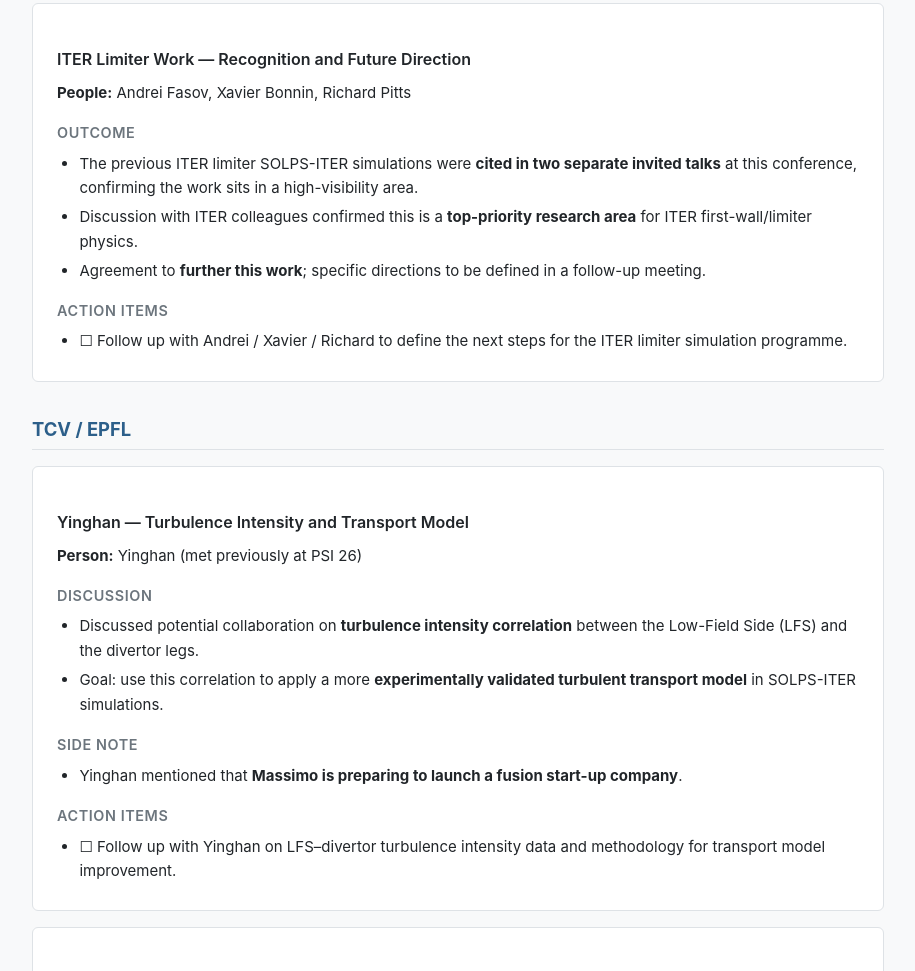
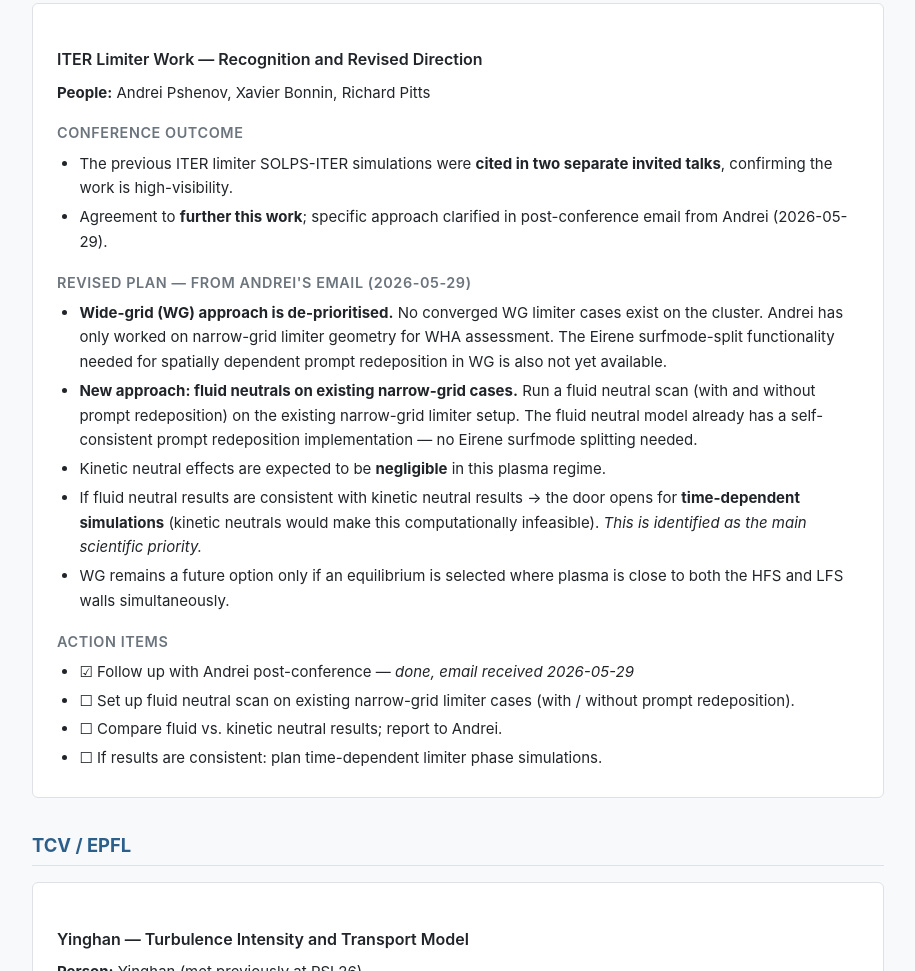
Before and after one commit to zhangyanjiespms/PSI-27, a plain HTML site: page discussions/2026-05-29_discussions.html in a window 1280 px wide. Shown: the part 380-1351 px from the top of the page, without its empty margins (182-1097 px from the left). Drawn offline with Linux system fonts and the light colour scheme.

Commit message:
Update ITER limiter: revised approach from Andrei (fluid neutrals, narrow grid)

```diff
--- a/discussions/2026-05-29_discussions.html
+++ b/discussions/2026-05-29_discussions.html
@@ -30,17 +30,27 @@
   <!-- ============================================================ -->
 
   <div class="card">
-    <h3>ITER Limiter Work — Recognition and Future Direction</h3>
-    <p><strong>People:</strong> Andrei Fasov, Xavier Bonnin, Richard Pitts</p>
-    <h4>Outcome</h4>
+    <h3>ITER Limiter Work — Recognition and Revised Direction</h3>
+    <p><strong>People:</strong> Andrei Pshenov, Xavier Bonnin, Richard Pitts</p>
+    <h4>Conference outcome</h4>
     <ul>
-      <li>The previous ITER limiter SOLPS-ITER simulations were <strong>cited in two separate invited talks</strong> at this conference, confirming the work sits in a high-visibility area.</li>
-      <li>Discussion with ITER colleagues confirmed this is a <strong>top-priority research area</strong> for ITER first-wall/limiter physics.</li>
-      <li>Agreement to <strong>further this work</strong>; specific directions to be defined in a follow-up meeting.</li>
+      <li>The previous ITER limiter SOLPS-ITER simulations were <strong>cited in two separate invited talks</strong>, confirming the work is high-visibility.</li>
+      <li>Agreement to <strong>further this work</strong>; specific approach clarified in post-conference email from Andrei (2026-05-29).</li>
+    </ul>
+    <h4>Revised plan — from Andrei's email (2026-05-29)</h4>
+    <ul>
+      <li><strong>Wide-grid (WG) approach is de-prioritised.</strong> No converged WG limiter cases exist on the cluster. Andrei has only worked on narrow-grid limiter geometry for WHA assessment. The Eirene surfmode-split functionality needed for spatially dependent prompt redeposition in WG is also not yet available.</li>
+      <li><strong>New approach: fluid neutrals on existing narrow-grid cases.</strong> Run a fluid neutral scan (with and without prompt redeposition) on the existing narrow-grid limiter setup. The fluid neutral model already has a self-consistent prompt redeposition implementation — no Eirene surfmode splitting needed.</li>
+      <li>Kinetic neutral effects are expected to be <strong>negligible</strong> in this plasma regime.</li>
+      <li>If fluid neutral results are consistent with kinetic neutral results → the door opens for <strong>time-dependent simulations</strong> (kinetic neutrals would make this computationally infeasible). <em>This is identified as the main scientific priority.</em></li>
+      <li>WG remains a future option only if an equilibrium is selected where plasma is close to both the HFS and LFS walls simultaneously.</li>
     </ul>
     <h4>Action items</h4>
     <ul>
-      <li>&#9744; Follow up with Andrei / Xavier / Richard to define the next steps for the ITER limiter simulation programme.</li>
+      <li>&#9745; Follow up with Andrei post-conference — <em>done, email received 2026-05-29</em></li>
+      <li>&#9744; Set up fluid neutral scan on existing narrow-grid limiter cases (with / without prompt redeposition).</li>
+      <li>&#9744; Compare fluid vs. kinetic neutral results; report to Andrei.</li>
+      <li>&#9744; If results are consistent: plan time-dependent limiter phase simulations.</li>
     </ul>
   </div>
 
```
Also changed, not shown: action-items/2026-05-29_actions.html (+13 -3 lines).
